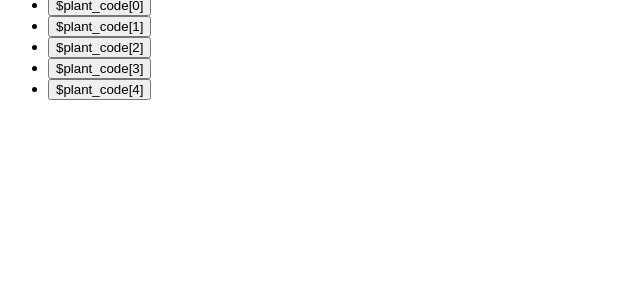
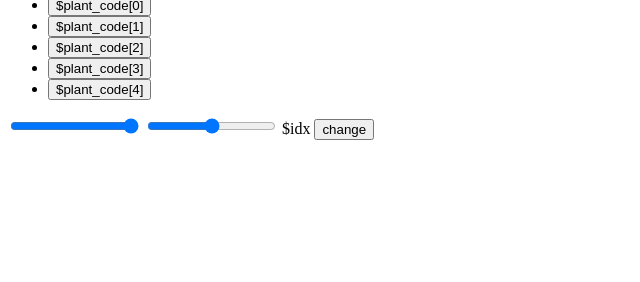
Before and after one commit to bbrattoli/PlantLabeling, a Python web app: template templates/labeling.html in a window 1280 px wide. Shown: the part 518-800 px from the top of the page, without its empty margins (0-640 px from the left). Run offline with Jinja, Linux system fonts and the light colour scheme; the template is opened without the code that fills it, so the values that code supplies are empty.

Commit message:
scrollbar for image selection

```diff
--- a/templates/labeling.html
+++ b/templates/labeling.html
@@ -1,6 +1,10 @@
-$def with (user,image,plant_code)
+$def with (user,image,plant_code,num_plants,idx)
+$code:
+  def cent(idx):
+    return int(idx/100)*100
 
-
+  def unit(idx):
+    return idx%100
 
 <div id="wrap">
   $if user:
@@ -29,3 +33,14 @@
     </form>
   </div>
 </div>
+
+
+<div >
+  <form action="/app" method="POST" oninput="x.value=parseInt(img_index_dec.value)+parseInt(img_index_unit.value)">
+    <input id="dec" type="range" name="img_index_dec" value="$cent(idx)" min="0" max="$num_plants" step="100">
+    <input id="units" type="range" name="img_index_unit" value="$unit(idx)" min="0" max="99" step="1">
+    <output name="x" for="img_index">$idx</output>
+    <input type="hidden" name="user" value="$user">
+    <input type="submit" value="change">
+  </form>
+</div>
```
Also changed, not shown: templates/layout.html (+14 -1 lines), 5 other files.
